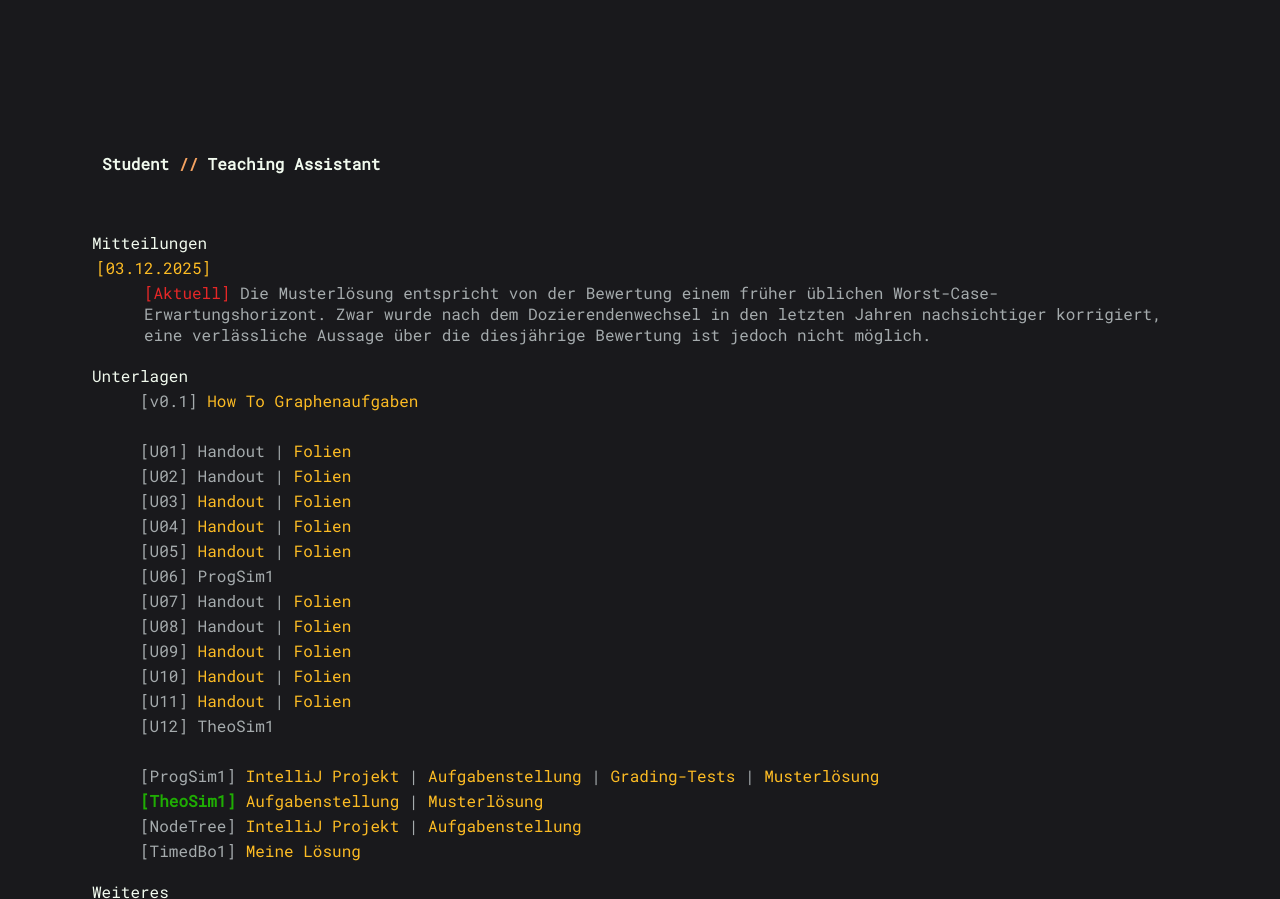
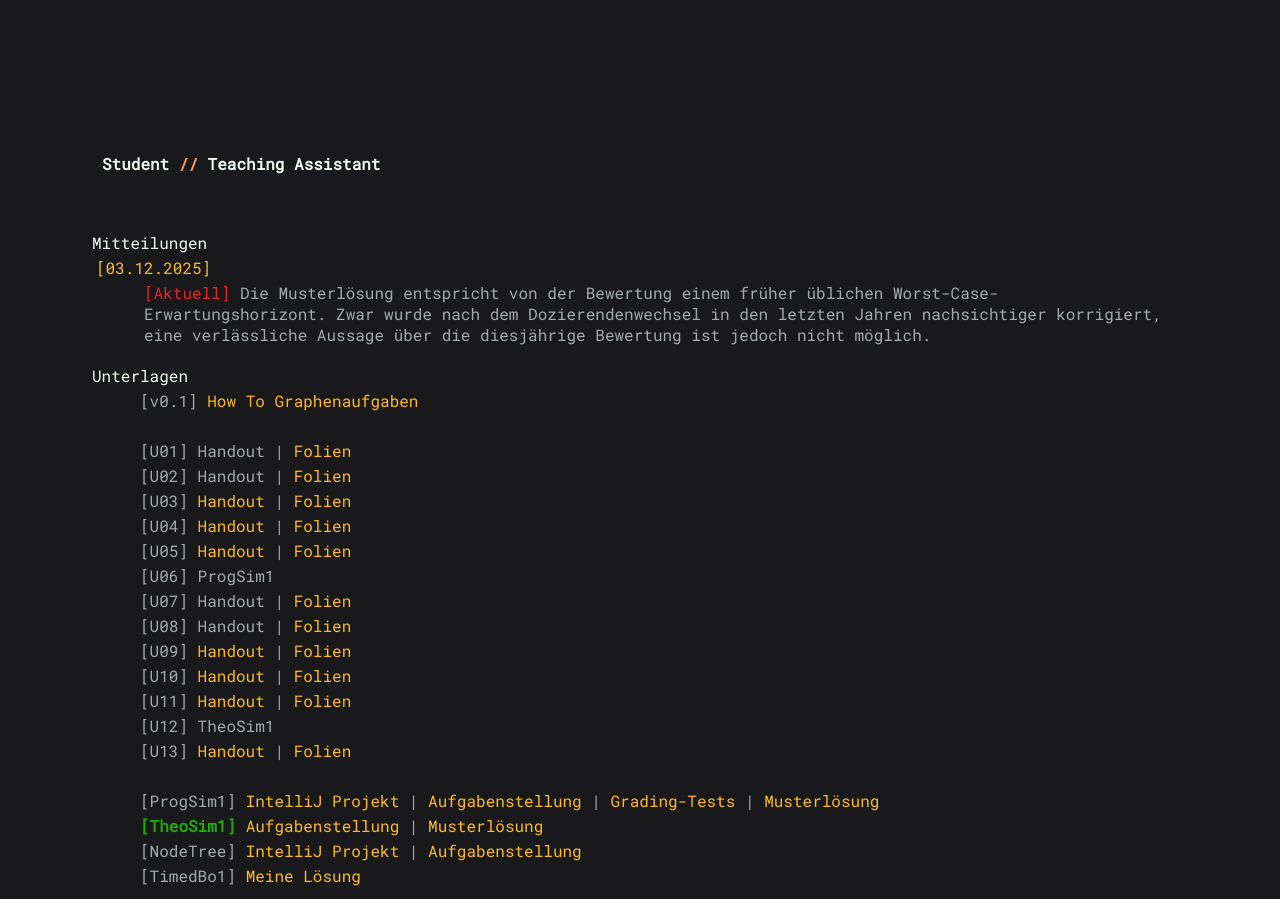
Before and after one commit to HenrikPaetzold/HenrikPaetzold.github.io, a plain HTML site: page index.html in a window 1280 px wide. Shown: the top 899 px of the page. Drawn offline with Linux system fonts and the light colour scheme.

Commit message:
u13 publish

```diff
--- a/index.html
+++ b/index.html
@@ -79,6 +79,9 @@
                         <li>
                             [U12] TheoSim1
                         </li>
+                        <li>
+                            [U13] <a target="_blank" rel="noopener noreferrer" href="downloads/eprog25/additional_material/Handout13.zip">Handout </a> | <a target="_blank" rel="noopener noreferrer" href="downloads/eprog25/u13.pdf">Folien</a>
+                        </li>
                     </ul>
 
                     <br>
```
Also changed, not shown: 2 other files.
